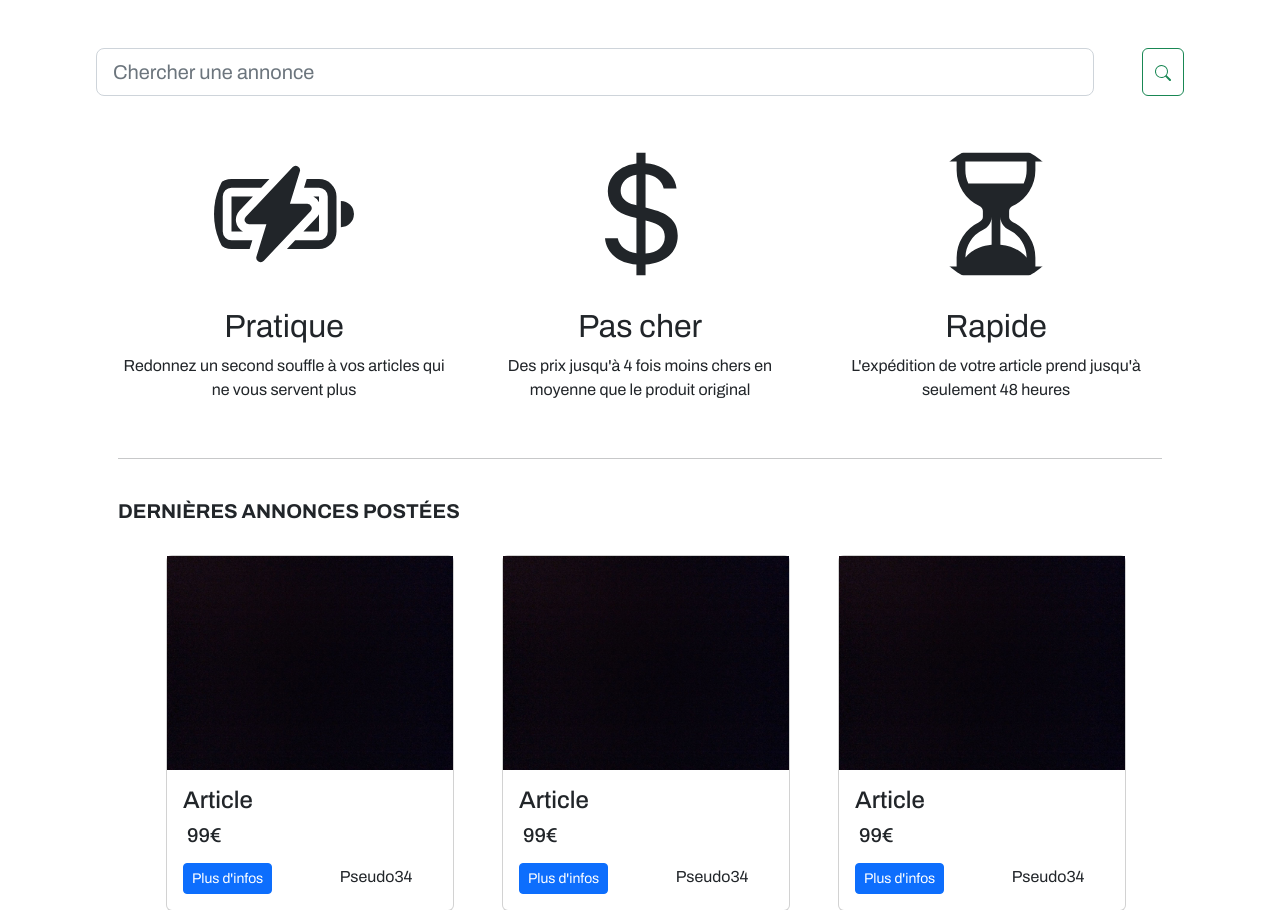
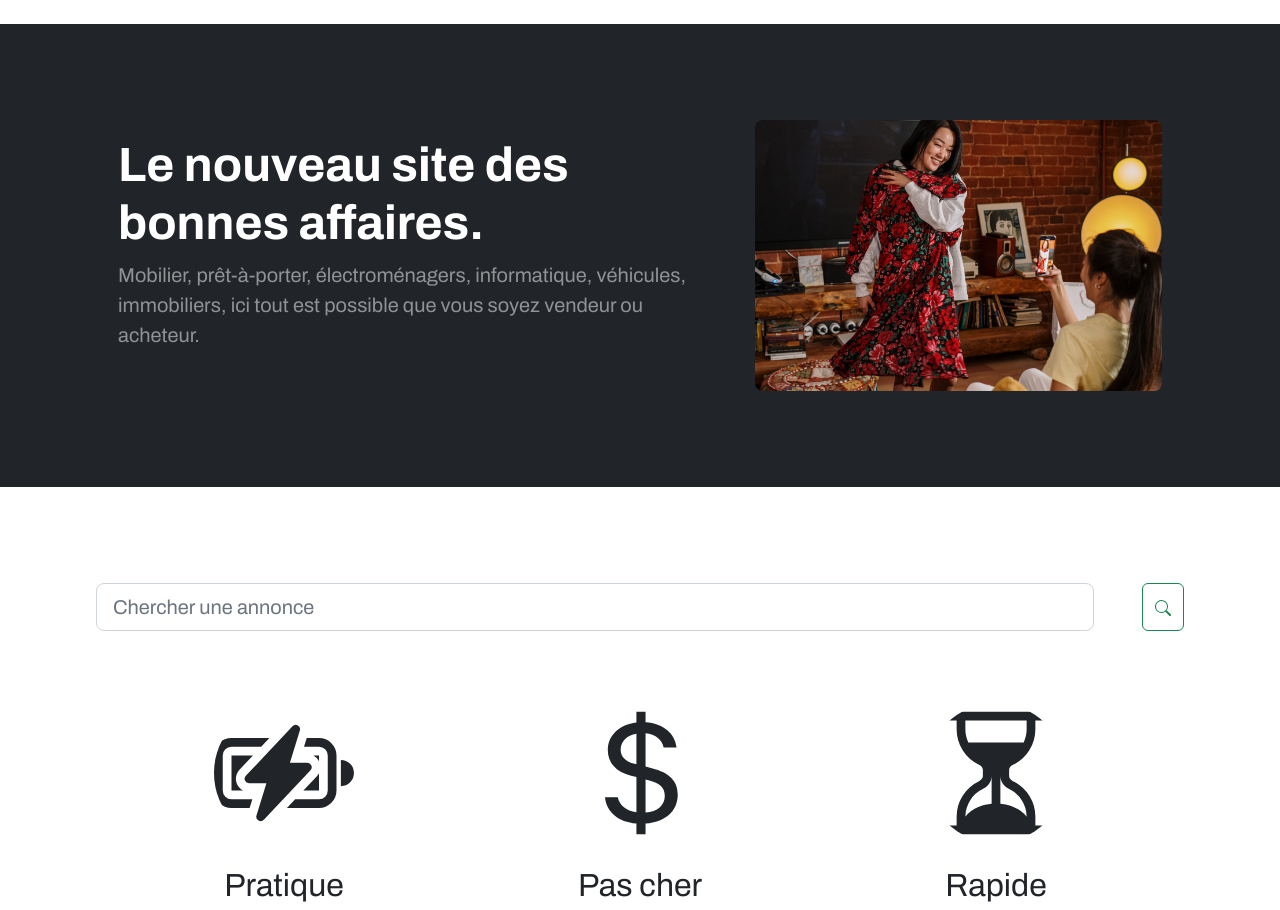
Before and after one commit to n4thans/LaBonneAffaire, a Symfony app: template templates/pages/home.html.twig in a window 1280 px wide. Shown: the part 88-998 px from the top of the page. Run offline with Twig, Linux system fonts and the light colour scheme; the template is opened without the code that fills it, so the values that code supplies are empty; some libraries are stand-ins or nearby versions.

Commit message:
ajout front home 27/10 16:03

```diff
--- a/templates/pages/home.html.twig
+++ b/templates/pages/home.html.twig
@@ -4,6 +4,29 @@
 {% block title %}Accueil - La bonne affaire{% endblock %}
 
 {% block body %}
+
+
+
+<header class="bg-dark py-5">
+  <div class="container px-5">
+      <div class="row gx-5 align-items-center justify-content-center">
+          <div class="col-lg-8 col-xl-7 col-xxl-6">
+              <div class="my-5 text-center text-xl-start">
+                  <h1 class="display-5 fw-bolder text-white mb-2">Le nouveau site des bonnes affaires.</h1>
+                  <p class="lead fw-normal text-white-50 mb-4">Mobilier, prêt-à-porter, électroménagers, informatique, véhicules, immobiliers, ici tout est possible que vous soyez vendeur ou acheteur.</p>
+                  <div class="d-grid gap-3 d-sm-flex justify-content-sm-center justify-content-xl-start">
+                  </div>
+              </div>
+          </div>
+          <div class="col-xl-5 col-xxl-6 d-none d-xl-block text-center"><img class="img-fluid rounded-3 my-5" src="public/media/illustration.jpg" alt="..."></div>
+      </div>
+  </div>
+</header>
+
+<br>
+<br>
+<br>
+
 <form class="d-flex pt-4 pe-5 ps-5 ms-5" role="search" my-2>
   <input class="form-control form-control-lg" class="col-xs-4" type="search" placeholder="Chercher une annonce" aria-label="Search">
   <button class="btn btn-outline-success me-5 ms-5" type="submit"> <svg xmlns="http://www.w3.org/2000/svg" width="16" height="16"
@@ -13,7 +36,7 @@
   </button>
 </form>
 
-
+<br>
 <br>
 <br>
   <div class="container marketing ps-5 pe-5">
```
Also changed, not shown: public/media/illustration.jpg (added). Lines whose indentation alone changed are shown as unchanged.
